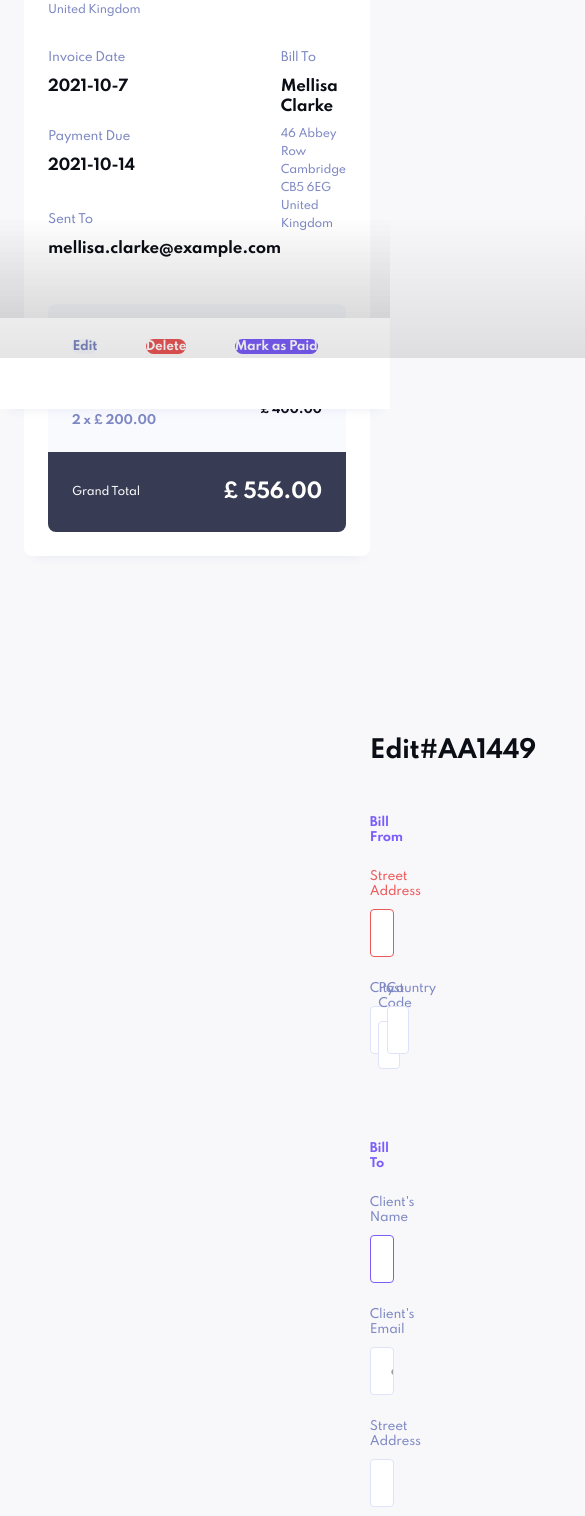
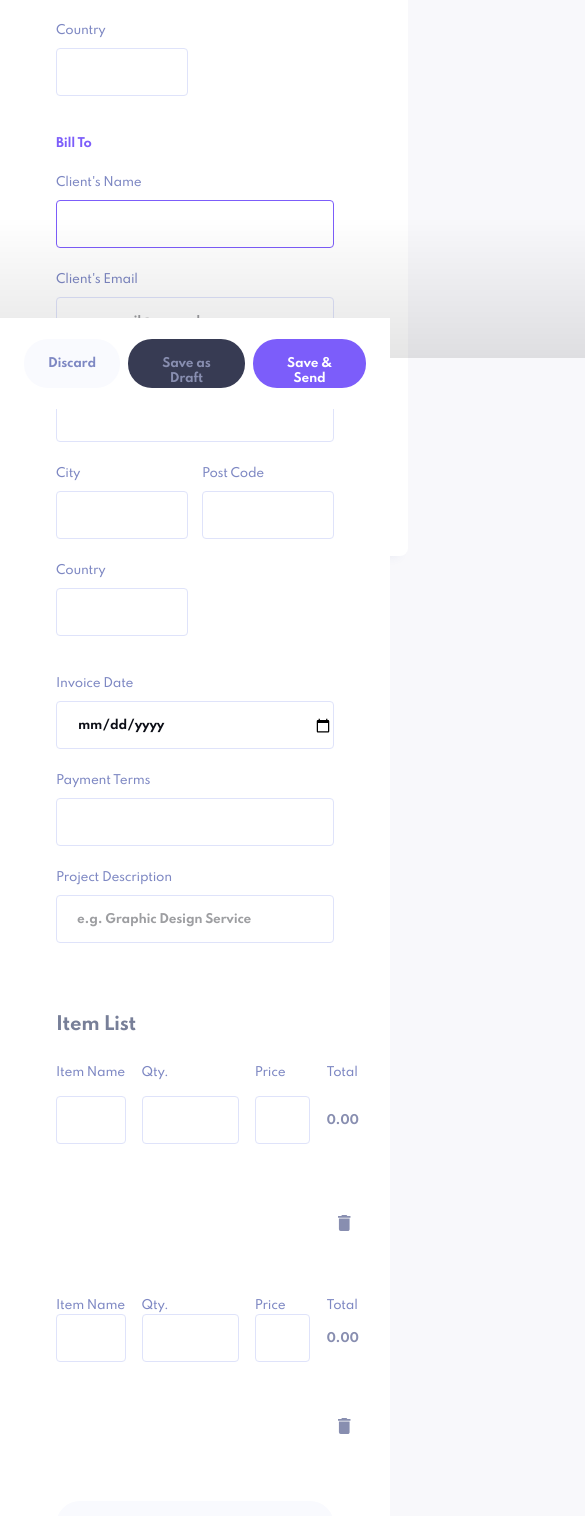
Before and after one commit to cristianelias/Invoice-App, a React (Vite) app: page /view-invoice/AA1449/edit in a window 390 px wide. Shown: the part 435-1951 px from the top of the page, 585 px wide, since content can reach past the window. Built offline with nearby package versions, Linux system fonts and the light colour scheme.

Commit message:
Invoice form css fixes

```diff
--- a/src/components/Button/Button.css
+++ b/src/components/Button/Button.css
@@ -2,7 +2,7 @@
   background: none;
   color: inherit;
   border: none;
-  padding: 0;
+  padding: 17px 24px;
   font: inherit;
   cursor: pointer;
   outline: inherit;
--- a/src/components/InvoiceForm/InvoiceForm.js
+++ b/src/components/InvoiceForm/InvoiceForm.js
@@ -8,7 +8,7 @@ import "./InvoiceForm.css";
 import iconTrashCan from "../../assets/icon-delete.svg";
 
 const InvoiceForm = (props) => {
-  const { title } = props;
+  const { title, footer } = props;
 
   return (
     <div className="invoice-form">
@@ -287,7 +287,7 @@ const InvoiceForm = (props) => {
           </section>
 
           <button
-            className="five-fields-container__add-new-item"
+            className="five-fields-container__add-new-item button-component tertiary-button "
             name="NewItem"
             type="button"
           >
@@ -299,9 +299,8 @@ const InvoiceForm = (props) => {
         </p>
       </form>
 
-      <div className="invoice-form__gradient">
-        <Gradient />
-      </div>
+      <Gradient />
+      {footer}
     </div>
   );
 };
--- a/src/pages/NewInvoicePage/NewInvoicePage.css
+++ b/src/pages/NewInvoicePage/NewInvoicePage.css
@@ -1,11 +1,23 @@
-.form {
-  padding: 65px 56px 0px 159px;
+.invoice-form {
+  width: 719px;
+  min-width: 360px;
+  padding: 65px 56px 110px 159px;
   background: #ffffff;
   border-radius: 0px 20px 20px 0px;
   position: absolute;
   left: 0;
   top: 0;
   z-index: 2;
+  animation: desplazamiento 0.8s ease-out;
+}
+
+@keyframes desplazamiento {
+  0% {
+    left: -719px;
+  }
+  100% {
+    left: 0;
+  }
 }
 
 .h2 {
@@ -139,34 +151,36 @@ h3.field__title--hidden {
 }
 
 .five-fields-container__add-new-item {
+  box-sizing: border-box;
+  width: 100%;
   margin-bottom: 39px;
 }
 
 .footer-form {
-  width: 631px;
+  width: 719px;
+  min-width: 360px;
   height: 110px;
   background-color: #ffffff;
   border-radius: 0 20px 20px 0;
   position: fixed;
   bottom: 0;
-  left: 103px;
-  padding: 31px 56px;
+  left: 0px;
+  padding: 31px 56px 31px 159px;
   display: flex;
+  justify-content: flex-end;
+  animation: desplazamiento 0.8s ease-out;
+}
+
+.footer-form .secondary-button {
+  margin: 0 8px;
+}
+
+.footer-form .tertiary-button {
+  margin-right: auto;
 }
 
 .five-fields-container__validation {
   padding-bottom: 42px;
-}
-
-.view-invoice-page__gradient .gradient {
-  display: none;
-  width: 100%;
-}
-
-@media (max-width: 670px) {
-  .view-invoice-page__gradient .gradient {
-    display: inline;
-  }
 }
 
 .field__imput--type-number::-webkit-inner-spin-button,
@@ -215,9 +229,9 @@ h3.field__title--hidden {
 }
 
 @media (max-width: 850px) {
-  .form {
+  .invoice-form {
     width: 616px;
-    padding: 65px 56px 0px 56px;
+    padding: 65px 56px 110px 56px;
     top: 80px;
     overflow: hidden;
     overflow-y: scroll;
@@ -231,17 +245,96 @@ h3.field__title--hidden {
   .footer-form {
     width: 616px;
     left: 0px;
+    padding: 31px 56px;
   }
 }
 
 @media (max-width: 616px) {
-  .form {
-    padding: 32px auto 0 auto;
+  .invoice-form {
+    padding: 32px auto 91px auto;
     width: 100%;
     border-radius: 0px;
   }
+  .title {
+    padding-bottom: 24px;
+  }
+  .footer-form {
+    width: 100%;
+  }
+  .new-invoice-page .gradient {
+    width: 100%;
+  }
+  .item-list {
+    margin: 66px 0 24px 0;
+  }
 
-  .field--media-wrap {
-    flex-wrap: wrap;
+  .two-input-container {
+    grid-template-columns: 100%;
+    grid-template-rows: repeat(2, 73px);
+    gap: 24px;
+  }
+  .three-input-container {
+    grid-template-columns: repeat(2, 1fr);
+    grid-template-rows: repeat(2, 73px);
+    gap: 24px 5%;
+    margin-bottom: 40px;
+  }
+  .three-input-container__three {
+    grid-column: 1/3;
+    grid-row: 2/3;
+  }
+  .five-fields-container {
+    grid-template-columns: 25% 35% 20% auto;
+    grid-template-rows: repeat(2, 1fr);
+    gap: 24px 16px;
+    margin-bottom: 48px;
+  }
+  .five-fields-container__column-item-name {
+    grid-column: 1/5;
+    grid-row: 1/2;
+  }
+  .five-fields-container__column-qty {
+    grid-column: 1/2;
+    grid-row: 2/3;
+  }
+  .five-fields-container__column-price {
+    grid-column: 2/3;
+    grid-row: 2/3;
+  }
+  .five-fields-container__column-total {
+    grid-column: 3/4;
+    grid-row: 2/3;
+  }
+  .field__button-delete {
+    margin-right: 8px;
+    grid-column: 4/5;
+    grid-row: 2/3;
+  }
+
+  .five-fields-container--hidden-labels label,
+  h3.field__title--hidden {
+    display: inline;
+  }
+
+  .five-fields-container .field__input {
+    margin-bottom: 0;
+  }
+
+  .five-fields-container--hidden-labels .field__button-delete {
+    margin-top: 32px;
+  }
+
+  .footer-form {
+    height: 91px;
+    padding: 21px 24px 21px 24px;
+    border-radius: 0;
   }
 }
+
+@media (max-width: 500px) {
+  .form {
+    padding: 32px 24px 0 24px;
+    margin-top: 0;
+    top: 75px;
+  }
+}
--- a/src/pages/NewInvoicePage/NewInvoicePage.js
+++ b/src/pages/NewInvoicePage/NewInvoicePage.js
@@ -1,7 +1,7 @@
 // Components
 import InvoiceForm from "../../components/InvoiceForm/InvoiceForm";
 import InvoiceFormTitle from "../../components/InvoiceForm/InvoiceFormTitle/InvoiceFormTitle";
-import NewInvoiceFormFooter from "../../components/InvoiceForm/InvoiceFormFooter/InvoiceFormFooter";
+import InvoiceFormFooter from "../../components/InvoiceForm/InvoiceFormFooter/InvoiceFormFooter";
 import Overlay from "../../components/Overlay/Overlay";
 
 // Styles
@@ -9,14 +9,12 @@ import "./NewInvoicePage.css";
 
 const NewInvoicePage = () => {
   return (
-    <div>
+    <div className="new-invoice-page">
       <Overlay />
-      <div className="new-invoice-page">
-        <InvoiceForm
-          title={<InvoiceFormTitle />}
-          footer={<NewInvoiceFormFooter />}
-        />
-      </div>
+      <InvoiceForm
+        title={<InvoiceFormTitle />}
+        footer={<InvoiceFormFooter />}
+      />
     </div>
   );
 };
```
